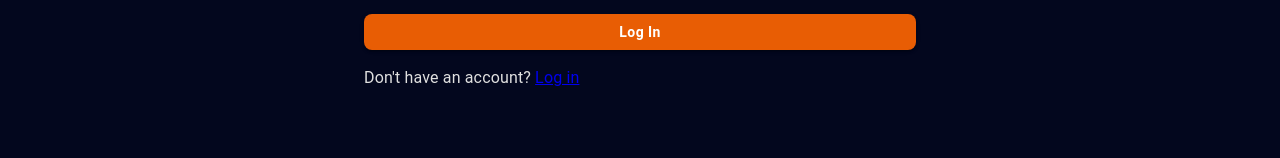
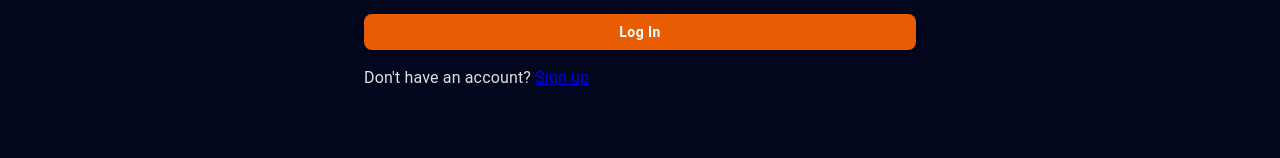
Before and after one commit to Omor2004/CSE264FinalProject, a React (Vite) app in the folder client/: page /login in a window 1280 px wide. Shown: the part 413-571 px from the top of the page. Built offline with nearby package versions, Linux system fonts and the light colour scheme; no server answers.

Commit message:
fixed issue causing login and signup errors

```diff
--- a/client/src/pages/Login.jsx
+++ b/client/src/pages/Login.jsx
@@ -12,7 +12,7 @@
 import { UserAuth } from "../context/AuthContext.jsx";
 
 const Login = () => {
-    const { session, login } = UserAuth || {}
+    const { session, login } = UserAuth() || {}
     const [email, setEmail] = useState("")
     const [password, setPassword] = useState("")
     const [error, setError] = useState("")
@@ -83,7 +83,7 @@
                     </Button>
                     {error && <Alert severity="error">{error}</Alert>}
                     <Typography>
-                        Don't have an account? <Link to='/login'>Log in</Link>
+                        Don't have an account? <Link to='/signup'>Sign up</Link>
                     </Typography>
                 </Stack>
             </Box>
--- a/client/src/pages/Signup.jsx
+++ b/client/src/pages/Signup.jsx
@@ -17,7 +17,7 @@
   const [username, setUsername] = useState("")
   const [error, setError] = useState("")
   const [loading, setLoading] = useState(false) //d: i set this to false due to supabase session looping to many times when login
-  const { session, signUpNewUser } = UserAuth || {}
+  const { session, signUpNewUser } = UserAuth() || {}
   const navigate = useNavigate();
   console.log("Current session:", session)
 
@@ -59,7 +59,7 @@
                         fullWidth
                         type="text"
                         placeholder="Username"
-                        value={password}
+                        value={username}
                         onChange={(e) => setUsername(e.target.value)}
                         required
                     />
```
Also changed, not shown: 2 other files (tests, documents, lock files or other folders).
